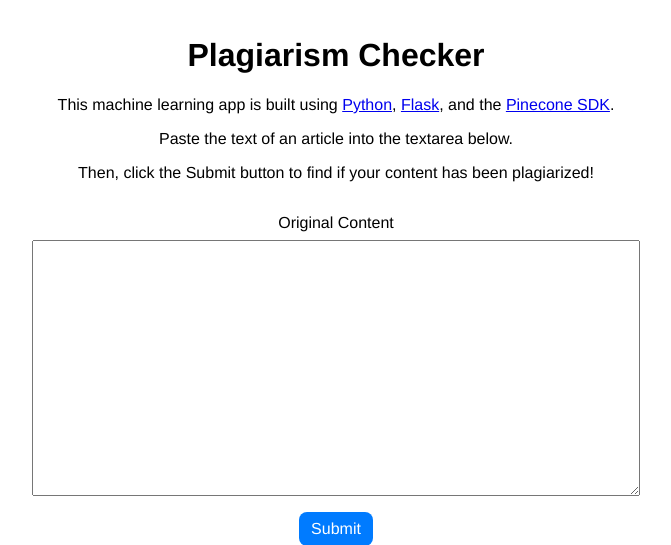
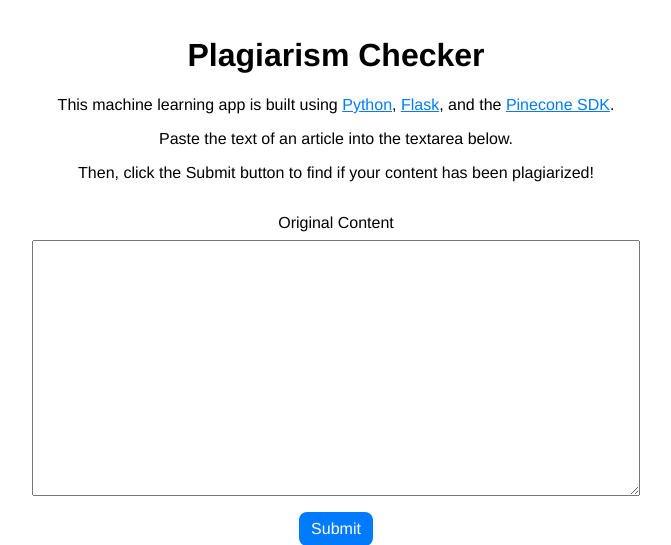
Before and after one commit to thawkin3/plagiarism-checker, a Flask app: page / in a window 1280 px wide. Shown: the top 545 px of the page, without its empty margins (304-975 px from the left). Run offline with Flask 2, Linux system fonts and the light colour scheme; parts of the project's set-up code (start-up, migrations or seed data) failed here and were passed over.

Commit message:
feat: updates link styles to match blue

```diff
--- a/static/style.css
+++ b/static/style.css
@@ -16,6 +16,10 @@ body {
   font-size: 100%;
   padding: 1rem 2rem 2rem 2rem;
   text-align: center;
+}
+
+a {
+  color: #007bff;
 }
 
 button {
```
